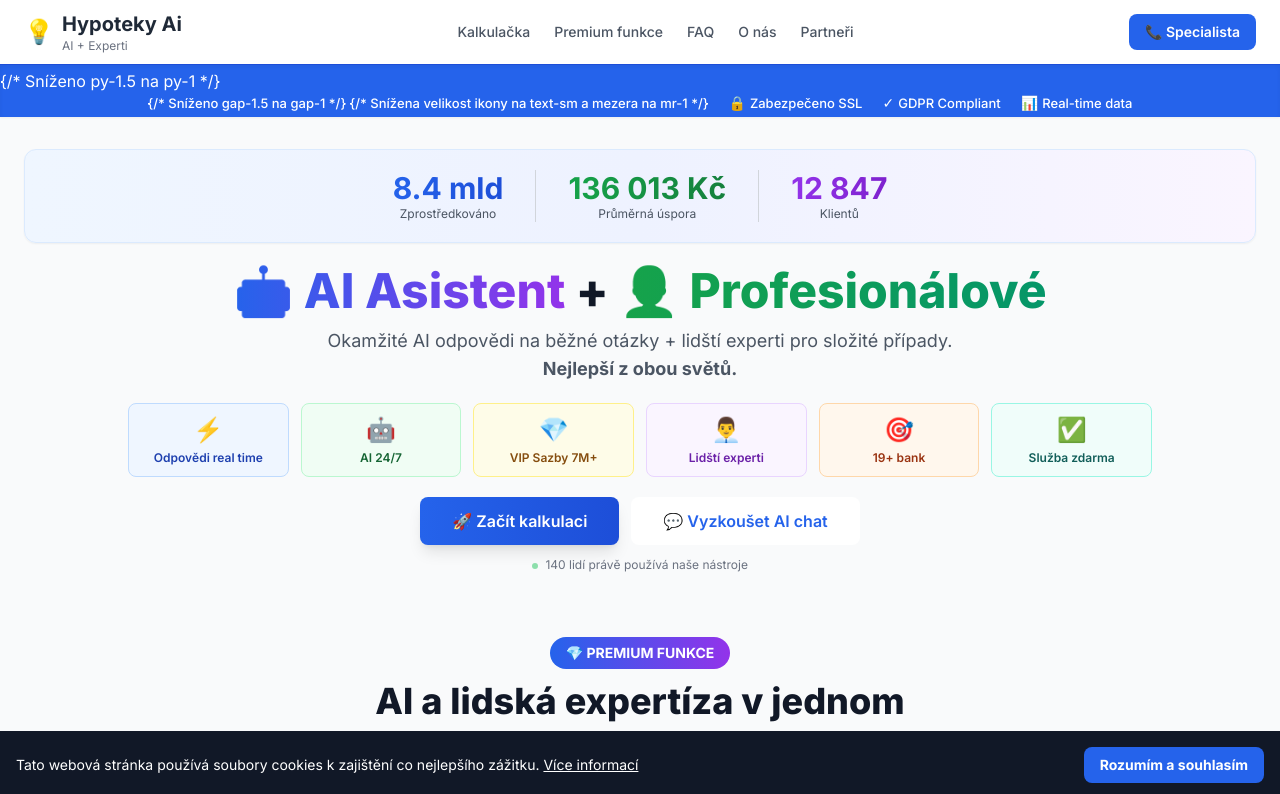
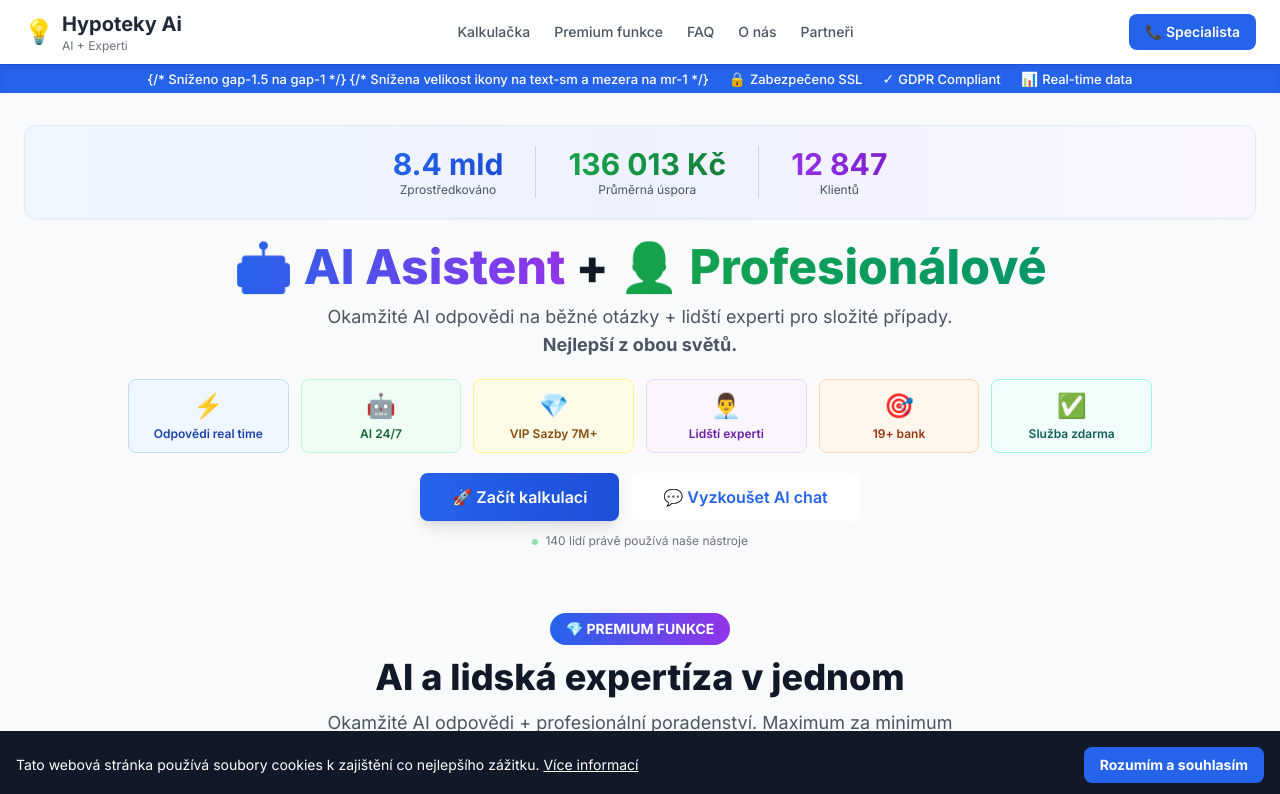
Before and after one commit to cajator/hypotekyai-gemini, a website: page index.html in a window 1280 px wide. Shown: the top 794 px of the page. Drawn offline with nearby package versions, Linux system fonts and the light colour scheme.

Commit message:
Popis vašich změn

```diff
--- a/index.html
+++ b/index.html
@@ -59,7 +59,7 @@
             <a href="#o-nas" data-target="#o-nas" class="block py-2.5 px-6 text-sm text-gray-700 hover:bg-gray-50 scroll-to">O nás</a>
             <a href="#partneri" data-target="#partneri" class="block py-2.5 px-6 text-sm text-gray-700 hover:bg-gray-50 scroll-to">Partneři</a>
         </div>
-        <div class="bg-blue-600 text-white py-1 border-t border-blue-700 shadow-inner"> {/* Sníženo py-1.5 na py-1 */}
+        <div class="bg-blue-600 text-white py-1 border-t border-blue-700 shadow-inner">
                 <div class="container mx-auto px-4 sm:px-6">
                     <div class="flex flex-col sm:flex-row justify-center items-center gap-1 sm:gap-5 text-xs sm:text-[13px] font-medium"> {/* Sníženo gap-1.5 na gap-1 */}
                         {/* Snížena velikost ikony na text-sm a mezera na mr-1 */}
```
